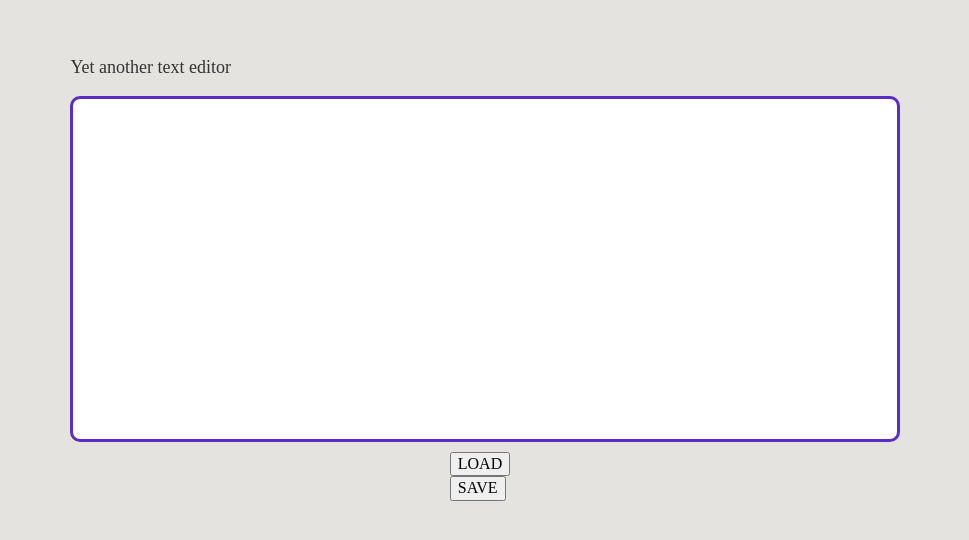
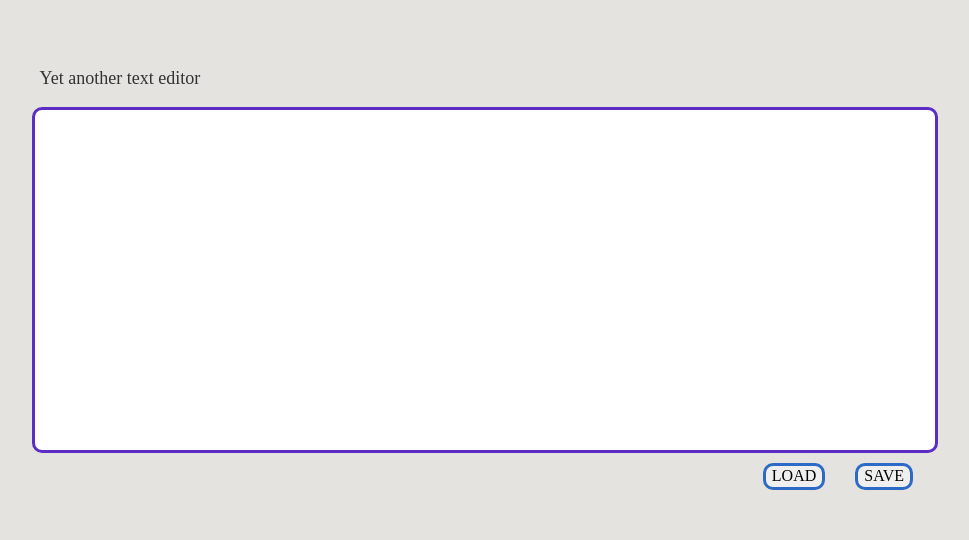
Before and after one commit to cammell/SEd, a website built with webpack: page src/pages/index.html in a window 1280 px wide. Shown: the part 130-670 px from the top of the page, without its empty margins (160-1129 px from the left). Built offline with nearby package versions, Linux system fonts and the light colour scheme.

Commit message:
finished basic styling, it needs refining but this can wait

```diff
--- a/src/scss/main.scss
+++ b/src/scss/main.scss
@@ -13,22 +13,38 @@ body {
 }
 
 .button {
-  display: flex;
-  justify-content: right;
+
+  margin: 0 15px;
+  border-radius: 10px;
+  border-style: solid;
+  border-width: 3px;
+  border-color: #2D6AC5;
+}
+
+.button:hover {
+  border-color: #5b2dc5;
 }
 .container {
   height: 70vh;
-  width:  80vw;
+  width:  70vw;
   display: flex;
   flex-direction: column;
   align-items: center;
   justify-content: center;
 }
+
+.container_buttons {
+  display: flex;
+  width: 100%;
+  flex-direction: row;
+  justify-content: flex-end;
+
+}
 .container_name {
   display: flex;
   justify-content: left;
-  width: 80%;
-  maring-left: 15px;
+  width: 100%;
+  margin-left: 15px;
   color: #333333;
   font-size: large;
   font-weight: 500;
@@ -36,7 +52,7 @@ body {
 .container_input {
 
   height: 60%;
-  width: 80%;
+  width: 100%;
   margin-bottom: 20px;
 
 }
```
